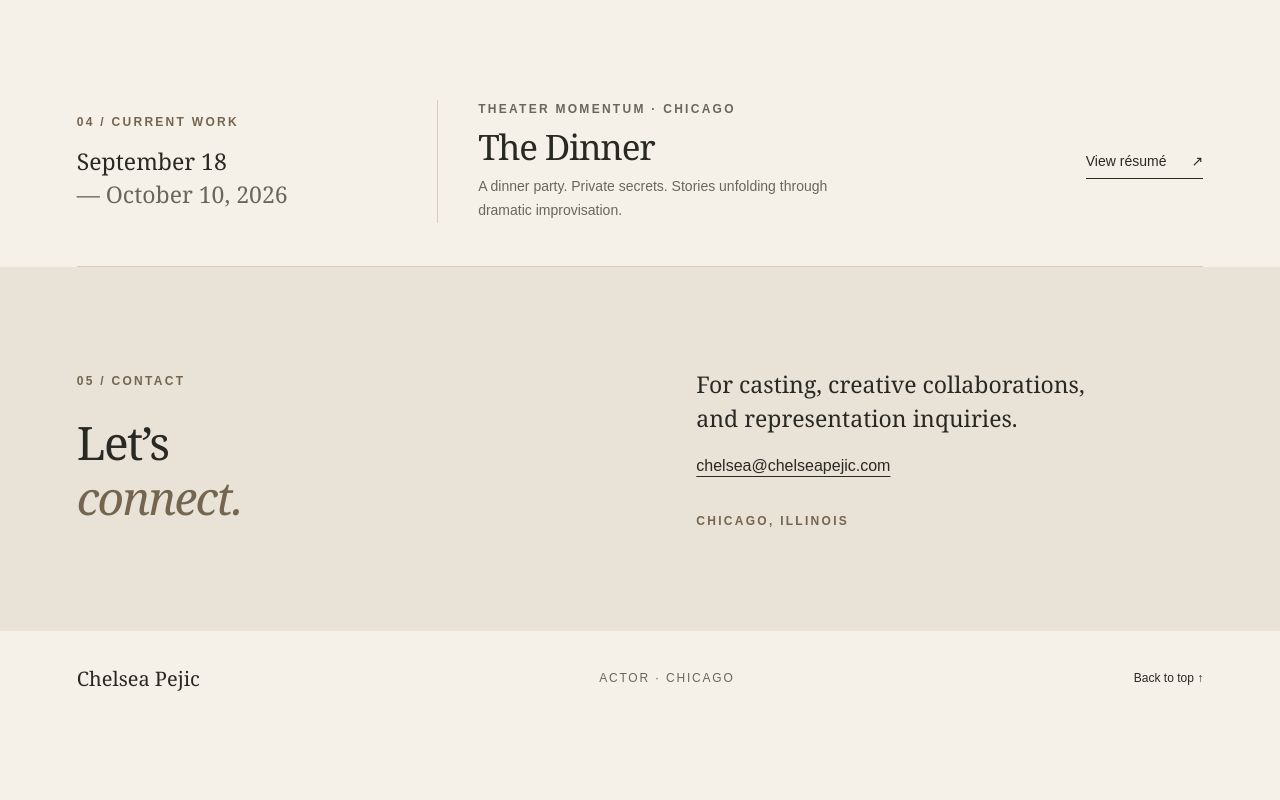
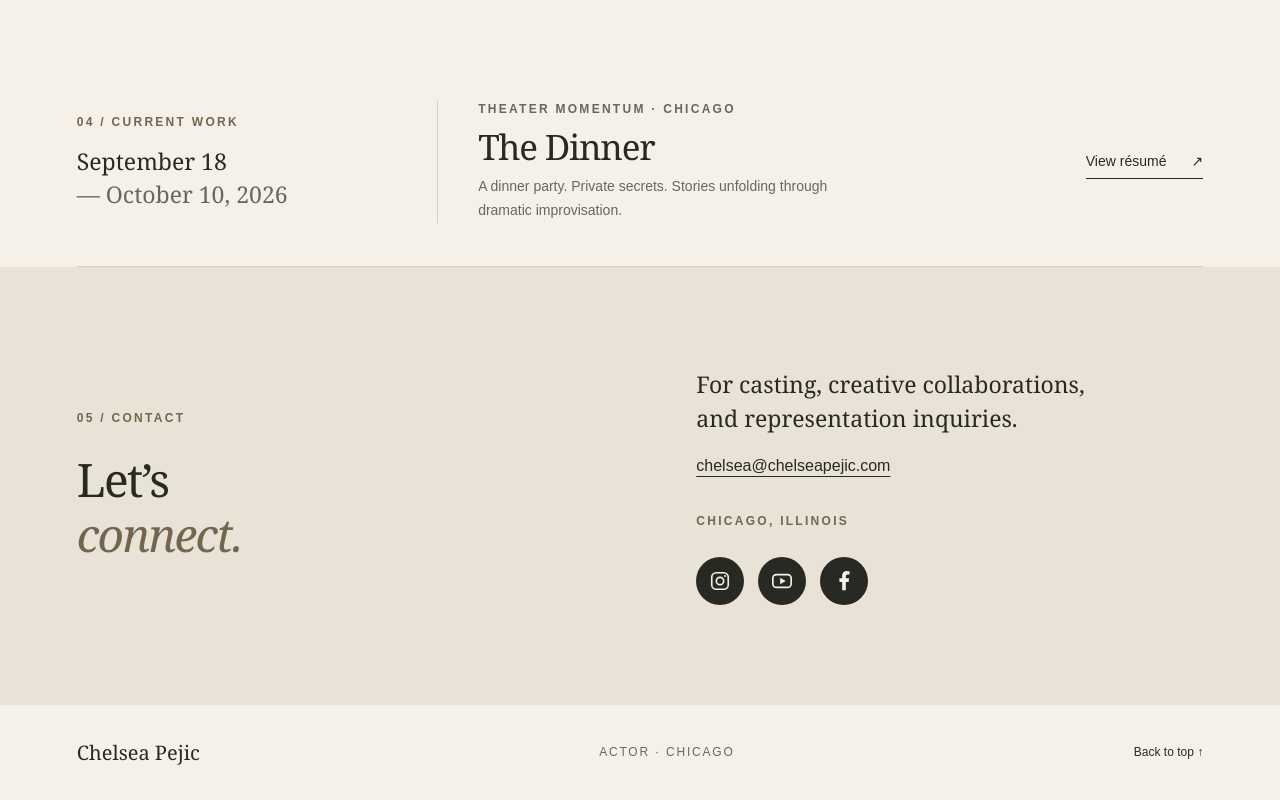
Before and after one commit to cpejic/chelsea-pejic-website, a Next.js app: page / in a window 1280 px wide. Shown: the part 5296-6096 px from the top of the page. Before the commit the page ends 6022 px from the top, so only its background shows below. Built offline with nearby package versions, Linux system fonts and the light colour scheme.

Commit message:
Add Instagram, YouTube, and Facebook icons to contact section

```diff
--- a/app/page.js
+++ b/app/page.js
@@ -2,6 +2,20 @@ import Image from 'next/image';
 import { actor, resume } from './content';
 
 const Arrow = () => <span aria-hidden="true">↗</span>;
+
+
+function SocialLinks() {
+  const links = [
+    { name: 'Instagram', href: 'https://www.instagram.com/chelseapejic/', icon: <><rect x="3" y="3" width="18" height="18" rx="5" fill="none" stroke="currentColor" strokeWidth="1.8" /><circle cx="12" cy="12" r="4" fill="none" stroke="currentColor" strokeWidth="1.8" /><circle cx="17.5" cy="6.5" r="1.1" /></> },
+    { name: 'YouTube', href: 'https://www.youtube.com/@NationStyle', icon: <><rect x="2" y="5" width="20" height="14" rx="4" fill="none" stroke="currentColor" strokeWidth="1.8" /><path d="M10 8.5 16 12 10 15.5Z" /></> },
+    { name: 'Facebook', href: 'https://www.facebook.com/profile.php?id=61592850958330', icon: <path d="M14 22v-9h3l.5-4H14V7c0-1.2.4-2 2-2h2V1.4A24 24 0 0 0 15 1c-3 0-5 1.8-5 5v3H7v4h3v9Z" /> },
+  ];
+  return <nav aria-label="Social media" style={{ display: 'flex', flexWrap: 'wrap', gap: 14, marginTop: 26 }}>
+    {links.map(({ name, href, icon }) => <a key={name} className="button" href={href} target="_blank" rel="noopener noreferrer" aria-label={`${name} (opens in a new tab)`} title={`${name} (opens in a new tab)`} style={{ width: 48, height: 48, padding: 0, borderRadius: '50%', justifyContent: 'center', flexShrink: 0 }}>
+      <svg width="22" height="22" viewBox="0 0 24 24" fill="currentColor" aria-hidden="true" focusable="false">{icon}</svg>
+    </a>)}
+  </nav>;
+}
 
 function Portrait({ photo, className = '', priority = false }) {
   return <div className={`portrait ${className}`}>
@@ -48,7 +62,7 @@ export default function Home() {
         <a className="text-link" href="#resume">View résumé <Arrow /></a>
       </section>
 
-      <section className="contact section" id="contact" aria-labelledby="contact-title"><div className="wrap contact-layout"><div><p className="eyebrow">05 / Contact</p><h2 id="contact-title">Let’s<br /><em>connect.</em></h2></div><div className="contact-copy"><p>For casting, creative collaborations,<br />and representation inquiries.</p><a className="contact-email" href={`mailto:${actor.email}`}>{actor.email}</a><p className="eyebrow">Chicago, Illinois</p></div></div></section>
+      <section className="contact section" id="contact" aria-labelledby="contact-title"><div className="wrap contact-layout"><div><p className="eyebrow">05 / Contact</p><h2 id="contact-title">Let’s<br /><em>connect.</em></h2></div><div className="contact-copy"><p>For casting, creative collaborations,<br />and representation inquiries.</p><a className="contact-email" href={`mailto:${actor.email}`}>{actor.email}</a><p className="eyebrow">Chicago, Illinois</p><SocialLinks /></div></div></section>
     </main>
     <footer className="wrap"><a href="#main">Chelsea Pejic</a><span>Actor · Chicago</span><a href="#main">Back to top ↑</a></footer>
   </>;
```
